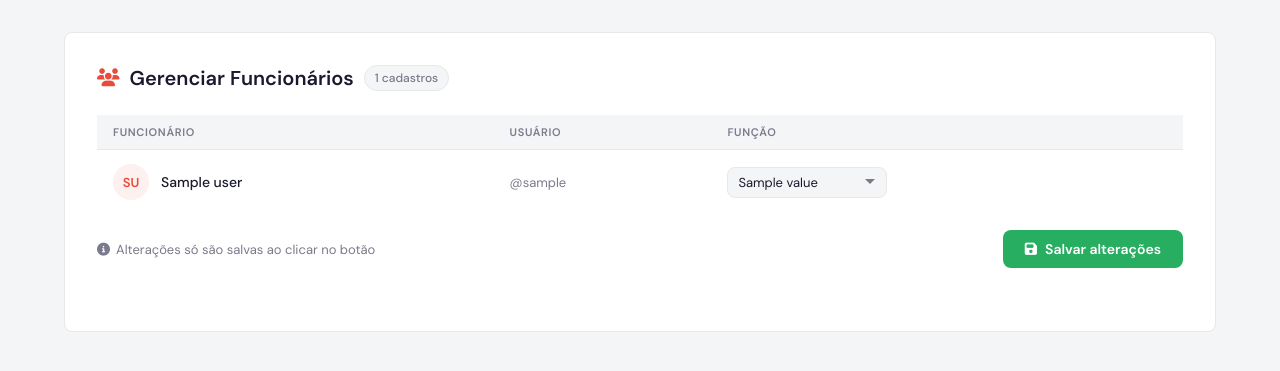
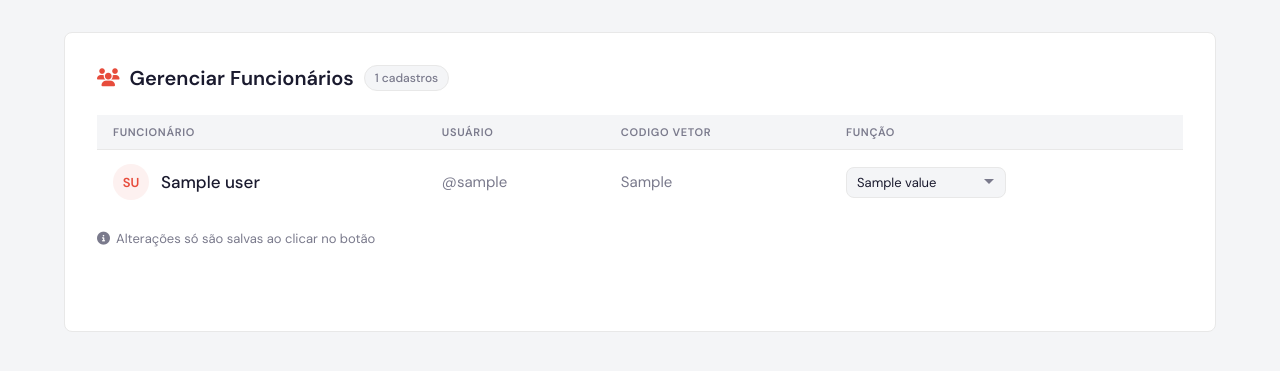
Before and after one commit to RayFarias13/API_entregas, a Django app: template software/templates/gerenciar_cadastros.html in a window 1280 px wide. Shown: the part 64-435 px from the top of the page. Run offline with Django 5.2, Linux system fonts and the light colour scheme; the template is opened without the code that fills it: most values are stand-ins (such as "Sample title", 1, 10 or a date in 2020).

Commit message:
27032026

```diff
--- a/software/templates/gerenciar_cadastros.html
+++ b/software/templates/gerenciar_cadastros.html
@@ -81,8 +81,8 @@
         justify-content: center;
         flex-shrink: 0;
     }
-    .user-name { font-weight: 500; color: #1a1a2e; font-size: 14px; }
-    .user-username { font-size: 12px; color: var(--muted); margin-top: 1px; }
+    .user-name { font-weight: 500; color: #1a1a2e; font-size: 17px; }
+    .user-username { font-size: 15px; color: var(--muted); margin-top: 1px; }
 
     /* Select */
     .funcao-select {
@@ -176,6 +176,7 @@
             <tr>
                 <th>Funcionário</th>
                 <th>Usuário</th>
+                <th>Codigo vetor</th>
                 <th>Função</th>
             </tr>
         </thead>
@@ -193,8 +194,12 @@
                     </div>
                 </td>
 
-                <td style="color: var(--muted); font-size: 13px;">
+                <td style="color: var(--muted); font-size: 15px;">
                     @{{ f.user.username }}
+                </td>
+
+                <td style="color: var(--muted); font-size: 15px;">
+                    {{f.user.cd_usu}}
                 </td>
 
                 <td>
@@ -216,9 +221,9 @@
             <i class="fa-solid fa-circle-info" style="color: var(--muted);"></i>
             Alterações só são salvas ao clicar no botão
         </span>
-        <button type="submit" class="btn-save">
+        <!-- <button type="submit" class="btn-save">
             <i class="fa-solid fa-floppy-disk"></i> Salvar alterações
-        </button>
+        </button> -->
     </div>
 
 </form>
```
